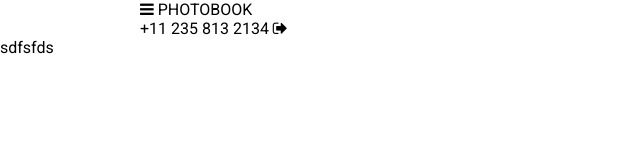
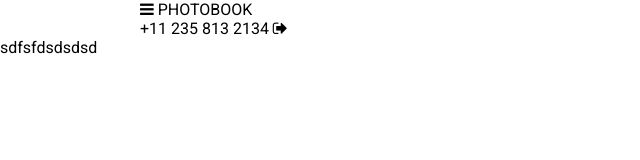
Before and after one commit to oleg-fit/Photobook__Less__Gulp, a website: page public/index.html in a window 1280 px wide. Shown: the full height of the page, 0-640 px from the left. Drawn offline with Linux system fonts and the light colour scheme.

Commit message:
Тест

```diff
--- a/public/index.html
+++ b/public/index.html
@@ -25,7 +25,7 @@
     </nav>
 </div>
 
-sdfsfds
+sdfsfdsdsdsd
 
 </body>
 </html>
```
